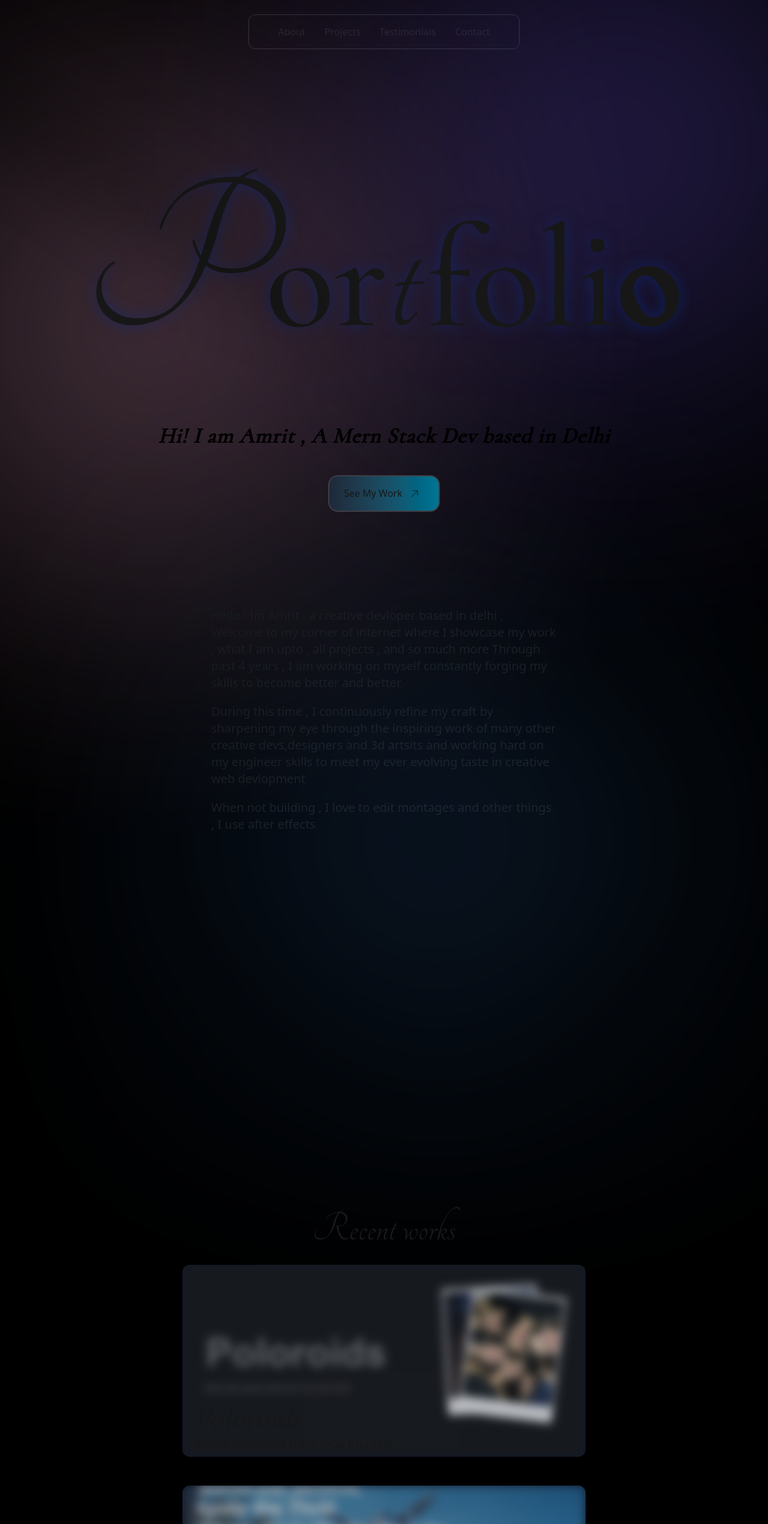
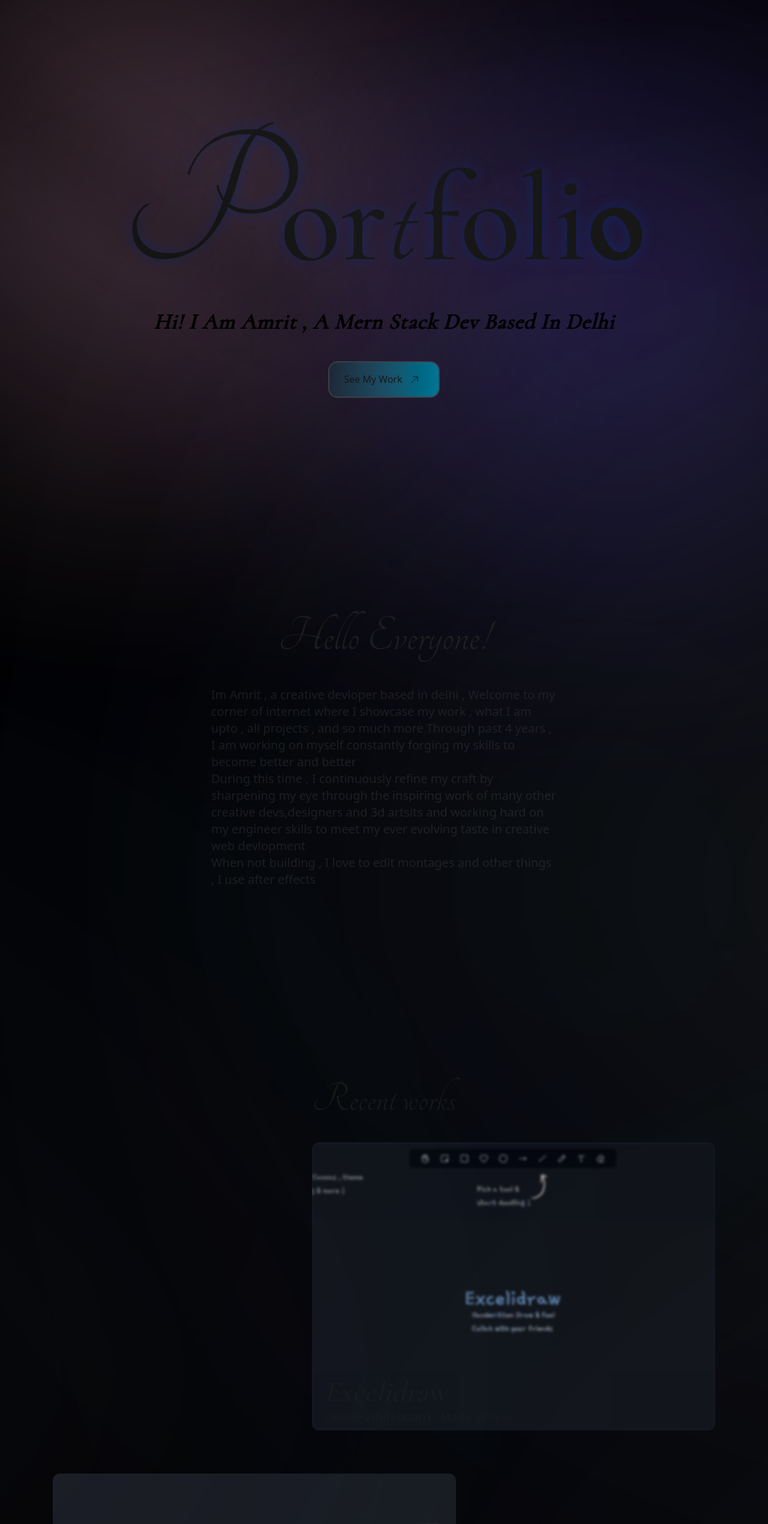
Before and after one commit to AmritHehe/Portfolio, a Next.js app: page / in a window 1280 px wide. Shown: the top 2540 px of the page at 60% size. Built offline with nearby package versions, Linux system fonts and the light colour scheme.

Commit message:
improved the UI + made it responsive(80%)

```diff
--- a/app/WorkComp.tsx
+++ b/app/WorkComp.tsx
@@ -1,21 +1,44 @@
-import React from "react";
+"use client"
+import React, { useRef } from "react";
 import Image from "next/image";
+import Link  from "next/link";
 import { cormorant } from "./components/fonts";
+// import { Url } from "url";
 
 
 type props = {
     imageSrc : string;
     text: string;
     disc?: string;
-
+    link : string;
 
 }
 export function WorkComp(props :props){
+
+    const boundingRef = useRef<DOMRect | null>(null)
     return <>
-        <div className={`${cormorant.variable} min-h-[40vh]  w-sm  md:w-2xl  m-6 rounded-xl bg-gray-900 relative overflow-hidden`}>
+    <div  className=" flex flex-col [perspective:800px]">
+        <div
+        onMouseLeave={()=> {
+            // console.log("yes");
+            boundingRef.current = null }}
+        onMouseEnter={(e)=> {boundingRef.current = e.currentTarget.getBoundingClientRect()
+        }}
+         onMouseMove={(e)=> {if(!boundingRef.current) return;
+               const x = e.clientX - boundingRef.current.left;
+               const y = e.clientY - boundingRef.current.top;
+               const xPercentage = x/boundingRef.current.width;
+               const yPercentage = y/boundingRef.current.height;
+               const xRotation = (xPercentage-0.5)*20;
+               const yRotation = (0.5 - yPercentage)*20;
 
+               e.currentTarget.style.setProperty("--x-rotation",`${yRotation}deg`);
+               e.currentTarget.style.setProperty("--y-rotation" , `${xRotation}deg`)
+            }}
+         className={`${cormorant.variable} min-h-[60vh]  w-sm  md:w-2xl  m-6 rounded-xl bg-gray-900 relative overflow-hidden transition-transform ease-out hover:[transform:rotateX(var(--x-rotation))_rotateY(var(--y-rotation))_scale(1.1)]`}>
+        <Link href={props.link} target="_blank">
         <Image
-            className=" opacity-70 blur-sm "
+            className=" opacity-70 blur-[2px] hover:blur-[0px] transition-transform"
             src={props.imageSrc}
             alt=""
             fill
@@ -26,7 +49,9 @@ export function WorkComp(props :props){
             <p className="z-2 absolute ml-5 m-10 text-5xl  font-cormorant italic">{props.text} </p>
             <p className="z-2 absolute ml-5 m-2 ">{props.disc}</p>
         </div>
+        </Link>
         </div>
+    </div>
     </>
 }
 export default WorkComp
--- a/app/components/Introduction.tsx
+++ b/app/components/Introduction.tsx
@@ -1,6 +1,7 @@
 import React from "react";
 import * as motion from "motion/react-client"
 //import { anticipate } from "motion";
+import { tangerine } from "./fonts";
 
 export function Introduction(){
     return <>
@@ -14,19 +15,27 @@ export function Introduction(){
     transition={{
         duration:0.5
     }}
-    className="flex flex-col item-center h-full w-full w-sm sm:w-lg md:w-xl justify-center relative">
-        <p className="text-xl">
-            Hello ! Im Amrit , a creative devloper based in delhi , Welcome to my corner of internet where I showcase my work , what I am upto , all projects , and so much more Through past 4 years , I am working on myself constantly forging my skills to become better and better
+    className="flex  flex-col items-center  w-full  sm:w-lg md:w-screen justify-center relative h-[107vh]">
 
+        <h1 className={`${tangerine.variable} text-7xl scale-120 flex items-center justify-center m-12 font-tangerine`}>
+            Hello Everyone!
+        </h1>
+
+        <div className="flex flex-col items-center justify-center w-xl">
+        <p className=" sm:text-lg w-sm p-10 md:w-auto md:p-0 md:text-xl">
+            Im Amrit , a creative devloper based in delhi , Welcome to my corner of internet where I showcase my work , what I am upto , all projects , and so much more Through past 4 years , I am working on myself constantly forging my skills to become better and better
+        </p>
+        <p className="sm:text-lg w-sm p-10 md:w-auto md:p-0 md:text-xl"> During this time , I continuously refine my craft by sharpening my eye through the inspiring work of many other creative devs,designers and 3d artsits and working hard on my engineer skills to meet my ever evolving taste in creative web devlopment </p>
+
+        <p className="sm:text-lg w-sm p-10 md:w-auto md:p-0 md:text-xl">
+
+        When not building , I love to edit montages and other things , I use after effects
 
         </p>
-        <p className="text-xl mt-5"> During this time , I continuously refine my craft by sharpening my eye through the inspiring work of many other creative devs,designers and 3d artsits and working hard on my engineer skills to meet my ever evolving taste in creative web devlopment </p>
 
-        <p className="text-xl mt-5">
-
-        When not building , I love to edit montages and other things , I use after effects
-        <div className= " absolute bottom-0 right-0 w-[60vw] h-[60vw] max-w-[400px] max-h-[400px] bg-[rgb(72,154,255)] blur-[20vw] 2xl:blur-[10vw] opacity-60 rounded-full"></div>
-        </p>
+        </div>
+         <div className= " absolute flex right-0 top-100 w-[100vw] h-[100vh] max-w-[550px] max-h-[550px] bg-[rgb(26,80,162)] blur-[50vw] 2xl:blur-[10vw] opacity-60 rounded-full"></div>
+         <div className= " absolute flex left-290 top-100 w-[100vw] h-[100vh] max-w-[550px] max-h-[550px] bg-[rgb(255,255,255)] blur-[50vw] 2xl:blur-[10vw] opacity-60 rounded-full"></div>
     </motion.div>
     </>
 }
--- a/app/components/Navbar.tsx
+++ b/app/components/Navbar.tsx
@@ -1,14 +1,17 @@
 import React from "react";
-
+// import Link from "next/link";
+// import Introduction from "./Introduction";
 export function Navbar(){
 
     return <>
-        <div className="border-1 border-zinc-800 flex justify-between rounded-xl p-4 m-6 inner">
-            <button className="pl-8">About</button>
+        <nav className="absolute border-1 border-zinc-800 flex justify-between rounded-xl p-4 m-6 inner">
+             <a href="#about" >
+             about
+            </a>
             <button className="pl-8">Projects</button>
             <button className="px-8">Testimonials</button>
             <button className="pr-8">Contact</button>
-        </div>
+        </nav>
     </>
 }
 export default Navbar
--- /dev/null
+++ b/app/components/connect.tsx
@@ -0,0 +1,29 @@
+import React from "react";
+import { tangerine } from "./fonts";
+import { Mail } from "./ui/mail";
+import { Instagram } from "./ui/instagram";
+import Link from "next/link";
+import { Linkedin } from "./ui/linkedin";
+import { Twitter } from "./ui/twitter";
+export function Connect(){
+    return<>
+        <div className = {`${tangerine.variable} h-screen w-screen flex flex-col items-center justify-center`}  >
+            <h1 className="font-tangerine text-3xl sm:text-5xl md:text-7xl m-5  scale-150">
+                Build Better. Together.
+            </h1>
+            <h2 className="m-2 text-sm sm:text-xl  sm:my-12 ">
+                Got a project in mind? I’d love to hear about it.
+            </h2>
+            <div className="flex w-sm sm:w-md md:w-xl px-5 py-5   md:w-xs items-center md:px-8 md:py-7 md:scale-140 justify-between">
+                <Link href="mailto:amritbarsiphone@gmail.com" target="_blank"><Mail/> </Link>
+                <Link href= "https://www.linkedin.com/in/amrit-barsaiyan" target="_blank"><Linkedin/></Link>
+                <Link href= "https://www.instagram.com/amrit_barsaiyan/" target="_blank"><Instagram/></Link>
+                <Link href="https://x.com/amrit_wow" target="_blank"><Twitter/></Link>
+
+            </div>
+
+
+
+        </div>
+    </>
+}
--- a/app/components/hero.tsx
+++ b/app/components/hero.tsx
@@ -6,7 +6,7 @@ import { Spotlight } from "./ui/spotlight";
 //import { Boxes} from "./ui/Background-boxes";
 import { TextGenerateEffect } from "./ui/text-generate-effect";
 import * as motion from "motion/react-client"
-//import { anticipate, easeIn, hover } from "motion";
+// import { anticipate, easeIn, hover } from "motion";
 // import Image from "next/image";
 
 import { ysf,cormorant,tangerine } from "./fonts";
@@ -23,25 +23,25 @@ export function Hero( ){
     {/* <Boxes/> */}
 
 
-    <div  className="absolute inset-0 w-full "  >
+    <div  className="absolute inset-0 w-full  "  >
     {/* <div className="absolute bottom-0 left-0 w-[450px] h-[450px] bg-[rgb(255,180,220)] blur-[160px] opacity-60 rounded-full"></div>
 
     <div className="absolute top-0 right-0 w-[450px] h-[450px] bg-[rgb(130,100,255)] blur-[160px] opacity-60 rounded-full"></div> */}
      <motion.div
-    //  initial={{
-    //   y:0
-    //  }}
-    //  animate={{
-    //   y:-400
-    //  }}
-    //  transition={{
-    //   duration:3,
-    //   // delay:1,
-    //   repeat : Infinity,
-    //   repeatDelay:2,
-    //   repeatType:"mirror",
-    //   ease :"anticipate"
-    //  }}
+     initial={{
+      y:0
+     }}
+     animate={{
+      y:-250
+     }}
+     transition={{
+      duration:4,
+      delay:1,
+      repeat : Infinity,
+      repeatDelay:2,
+      repeatType:"mirror",
+      ease :"anticipate"
+     }}
 
      className="absolute bottom-0 left-0 w-[60vw] h-[60vw] max-w-[500px] max-h-[500px] bg-[rgb(255,180,220)] blur-[20vw] 2xl:blur-[10vw] opacity-80 rounded-full"></motion.div>
       {/* <svg>
@@ -56,22 +56,22 @@ export function Hero( ){
 
 
       <motion.div
-      //  initial={{
-      //   y:0,
+       initial={{
+        y:0,
 
-      //  }}
-      //  animate={{
-      //   y:400,
+       }}
+       animate={{
+        y:250,
 
-      //  }}
-      //  transition={{
-      //   duration:3,
-      //   // delay:1,
-      //   repeat : Infinity,
-      //   repeatDelay:2,
-      //   repeatType:"mirror",
-      //   ease :"anticipate"
-      //  }}
+       }}
+       transition={{
+        duration:4,
+        delay:1,
+        repeat : Infinity,
+        repeatDelay:2,
+        repeatType:"mirror",
+        ease :"anticipate"
+       }}
       className="absolute top-0 right-0 w-[60vw] h-[60vw] max-w-[500px] max-h-[500px] bg-[rgb(130,100,255)] blur-[20vw] 2xl:blur-[10vw]   opacity-80 rounded-full"></motion.div>
 
       {/* <Image
@@ -108,10 +108,10 @@ export function Hero( ){
         }}
         transition={{
           duration:1.5,
-          // delay : 0.5,
+          delay : 0.5,
           ease : "anticipate"
         }}
-        className="w-full   flex overflow-hidden h-full justify-center scale-150 drop-shadow-[0px_0px_3px_rgba(16,39,108,0.8)] sm:scale-200 md:scale-250 lg:scale-400 my-48  items-center size-5">
+        className="w-full flex overflow-hidden h-full justify-center scale-100 drop-shadow-[0px_0px_3px_rgba(16,39,108,0.8)] sm:scale-200 md:scale-200 lg:scale-350 mt-50 mb-25  items-center size-5">
         <h1 className=  {`${tangerine.variable} text-8xl inline font-tangerine`}>P
 
         <motion.h1 animate={{
@@ -152,7 +152,7 @@ export function Hero( ){
         {/* <h2 >
             Hi! I am  Amrit , A Mern Stack Dev based in Delhi
         </h2> */}
-        <TextGenerateEffect className={`${cormorant.variable}  font-cormorant italic`} words ="Hi! I am  Amrit , A Mern Stack Dev based in Delhi" />
+        <TextGenerateEffect className={`${cormorant.variable}  font-cormorant italic`} words ="Hi! I Am  Amrit , A Mern Stack Dev Based In Delhi" />
         <motion.div drag dragConstraints={{
             left : 0 ,
             right : 0,
--- a/app/components/projectspage.tsx
+++ b/app/components/projectspage.tsx
@@ -4,11 +4,28 @@ import { tangerine } from "./fonts";
 
 export function Projects(){
     return<>
-        <div className={`${tangerine.variable} h-full w-full text-xl flex flex-col items-center justify-center`}>
+        <div className={`${tangerine.variable} relative w-full  text-xl flex flex-col items-center justify-center`}>
             <h1 className="text-7xl font-tangerine"> Recent works </h1>
-            <WorkComp text="Poloroids" disc="create poloroids from local images!" imageSrc="/POLOROIDS.png" />
-            <WorkComp text="Skaters Republic" disc="Game Selling Website!" imageSrc="/skates.png" />
-            <WorkComp text="Portfolio" disc="haha! you are on it already" imageSrc="/D5.png" />
+            <div className="relative flex w-screen md:w-6xl  justify-center lg:justify-end m-3">
+                <WorkComp text="Excelidraw" disc = "Online Whiteboard , Made simple" imageSrc="/D7.png" link = "https://chat-app-excelidraw-frontend.vercel.app/"/>
+                {/* <div className= " absolute  top-80 left-110 w-[60vw] h-[60vw] max-w-[200px] max-h-[200px] bg-[rgb(72,154,255)] blur-[20vw] 2xl:blur-[10vw] opacity-60 rounded-full"></div> */}
+            </div>
+
+            <div className="flex w-screen md:w-6xl  justify-center lg:justify-start m-3">
+               <WorkComp text="Poloroids" disc="create poloroids from local images!" imageSrc="/POLOROIDS.png" link ="https://poloroids-v1.vercel.app/"/>
+            </div>
+            <div className= " absolute flex right-350 top-70 w-[100vw] h-[100vh] max-w-[420px] max-h-[420px] bg-[rgb(26,40,162)] blur-[50vw] 2xl:blur-[10vw] opacity-60 rounded-full"></div>
+            <div className= " absolute flex right-350 top-70 w-[100vw] h-[100vh] max-w-[420px] max-h-[420px] bg-[rgb(255,255,255)] blur-[50vw] 2xl:blur-[10vw] opacity-60 rounded-full"></div>
+            <div className="flex w-screen md:w-6xl  justify-center lg:justify-end m-3">
+               <WorkComp text="Skaters Republic" disc="Game Selling Website!" imageSrc="/skates.png" link = "https://amrithehe.github.io/SkatersRepublic/" />
+            </div>
+            <div className="flex w-screen md:w-6xl  justify-center lg:justify-start m-3">
+               <WorkComp text="Portfolio" disc="haha! you are on it already" imageSrc="/D5.png" link =  "https://portfolio-amritt.vercel.app/" />
+            </div>
+             <div className= " absolute flex left-350 top-220 w-[100vw] h-[100vh] max-w-[420px] max-h-[420px] bg-[rgb(26,40,162)] blur-[50vw] 2xl:blur-[10vw] opacity-60 rounded-full"></div>
+            <div className= " absolute flex left-350 top-220 w-[100vw] h-[100vh] max-w-[420px] max-h-[420px] bg-[rgb(255,255,255)] blur-[50vw] 2xl:blur-[10vw] opacity-60 rounded-full"></div>
+
+
         </div>
     </>
 }
--- /dev/null
+++ b/app/components/ui/instagram.tsx
@@ -0,0 +1,3 @@
+export function Instagram(){
+    return <svg width="24px" height="24px" stroke-width="1.5" viewBox="0 0 24 24" fill="none" xmlns="http://www.w3.org/2000/svg" color="#ffffff"><path d="M12 16C14.2091 16 16 14.2091 16 12C16 9.79086 14.2091 8 12 8C9.79086 8 8 9.79086 8 12C8 14.2091 9.79086 16 12 16Z" stroke="#ffffff" stroke-width="1.5" stroke-linecap="round" stroke-linejoin="round"></path><path d="M3 16V8C3 5.23858 5.23858 3 8 3H16C18.7614 3 21 5.23858 21 8V16C21 18.7614 18.7614 21 16 21H8C5.23858 21 3 18.7614 3 16Z" stroke="#ffffff" stroke-width="1.5"></path><path d="M17.5 6.51L17.51 6.49889" stroke="#ffffff" stroke-width="1.5" stroke-linecap="round" stroke-linejoin="round"></path></svg>
+}
--- /dev/null
+++ b/app/components/ui/linkedin.tsx
@@ -0,0 +1,3 @@
+export function Linkedin(){
+    return <svg width="24px" height="24px" stroke-width="1.5" viewBox="0 0 24 24" fill="none" xmlns="http://www.w3.org/2000/svg" color="#ffffff"><path d="M21 8V16C21 18.7614 18.7614 21 16 21H8C5.23858 21 3 18.7614 3 16V8C3 5.23858 5.23858 3 8 3H16C18.7614 3 21 5.23858 21 8Z" stroke="#ffffff" stroke-width="1.5" stroke-linecap="round" stroke-linejoin="round"></path><path d="M7 17V13.5V10" stroke="#ffffff" stroke-width="1.5" stroke-linecap="round" stroke-linejoin="round"></path><path d="M11 17V13.75M11 10V13.75M11 13.75C11 10 17 10 17 13.75V17" stroke="#ffffff" stroke-width="1.5" stroke-linecap="round" stroke-linejoin="round"></path><path d="M7 7.01L7.01 6.99889" stroke="#ffffff" stroke-width="1.5" stroke-linecap="round" stroke-linejoin="round"></path></svg>
+}
--- /dev/null
+++ b/app/components/ui/mail.tsx
@@ -0,0 +1,3 @@
+export function Mail(){
+    return <svg width="24px" height="24px" viewBox="0 0 24 24" stroke-width="1.5" fill="none" xmlns="http://www.w3.org/2000/svg" color="#ffffff"><path d="M9 9L13.5 12L18 9" stroke="#ffffff" stroke-width="1.5" stroke-linecap="round" stroke-linejoin="round"></path><path d="M3 13.5H5" stroke="#ffffff" stroke-width="1.5" stroke-linecap="round" stroke-linejoin="round"></path><path d="M1 10.5H5" stroke="#ffffff" stroke-width="1.5" stroke-linecap="round" stroke-linejoin="round"></path><path d="M5 7.5V7C5 5.89543 5.89543 5 7 5H20C21.1046 5 22 5.89543 22 7V17C22 18.1046 21.1046 19 20 19H7C5.89543 19 5 18.1046 5 17V16.5" stroke="#ffffff" stroke-width="1.5" stroke-linecap="round"></path></svg>
+}
--- a/app/components/ui/text-generate-effect.tsx
+++ b/app/components/ui/text-generate-effect.tsx
@@ -53,7 +53,7 @@ export const TextGenerateEffect = ({
   return (
     <div className={cn("font-bold", className)}>
       <div className="mt-4">
-        <div className=" dark:text-white text-black  text-xl sm:text-3xl lg:text-4xl  leading-snug tracking-wide">
+        <div className=" dark:text-white text-black  text-xl sm:text-lg md:text-xl lg:text-4xl  leading-snug tracking-wide">
           {renderWords()}
         </div>
       </div>
--- /dev/null
+++ b/app/components/ui/twitter.tsx
@@ -0,0 +1,3 @@
+export function Twitter(){
+    return <svg width="24px" height="24px" viewBox="0 0 24 24" stroke-width="1.5" fill="none" xmlns="http://www.w3.org/2000/svg" color="#ffffff"><path d="M16.8198 20.7684L3.75317 3.96836C3.44664 3.57425 3.72749 3 4.22678 3H6.70655C6.8917 3 7.06649 3.08548 7.18016 3.23164L20.2468 20.0316C20.5534 20.4258 20.2725 21 19.7732 21H17.2935C17.1083 21 16.9335 20.9145 16.8198 20.7684Z" stroke="#ffffff" stroke-width="1.5"></path><path d="M20 3L4 21" stroke="#ffffff" stroke-width="1.5" stroke-linecap="round"></path></svg>
+}
--- a/app/page.tsx
+++ b/app/page.tsx
@@ -1,19 +1,20 @@
 //import Image from "next/image";
 import Hero from "./components/hero";
-import Navbar from "./components/Navbar";
+// import Navbar from "./components/Navbar";
 //import ImageDiv from "./components/ImageDiv";
 //import BentoGrid from "./components/BentoGrid";
 import Introduction from "./components/Introduction";
 import Projects from "./components/projectspage";
+import { Connect } from "./components/connect";
 
 export default function Home() {
   return (
       <>
       <div className="overflow-x-hidden">
         <main className="relative bg-black flex flex-col items-center justify-start   mx-auto h-screen  w-full sm:px:10 px-5">
-          <Navbar/>
+          {/* <Navbar/> */}
 
-            <div className=" max-w-7xl flex item-center justify-center m-25 w-full">
+            <div id="hero" className=" max-w-7xl flex item-center justify-center m-25 w-full">
               <Hero/>
 
 
@@ -23,12 +24,16 @@ export default function Home() {
           <BentoGrid/>
 
          </div> */}
-
-        <div className=" h-screen w-screen flex items-center justify-center bg-black">
-            <Introduction/>
+        <section id="about">
+          <div  className="h-150vh w-screen flex items-center justify-center bg-black">
+              <Introduction/>
+          </div>
+        </section>
+        <div className="h-[320vh] w-screen  flex items-center justify-center bg-black ">
+            <Projects/>
         </div>
-        <div className="h-500 w-screen flex items-center justify-center bg-black ">
-            <Projects/>
+        <div className="bg-black ">
+            <Connect/>
         </div>
         {/* <div className="h-100dvh w-screen flex bg-black  justify-center items-center  ">
           <BentoGrid/>
```
Also changed, not shown: public/D7.png (added).
